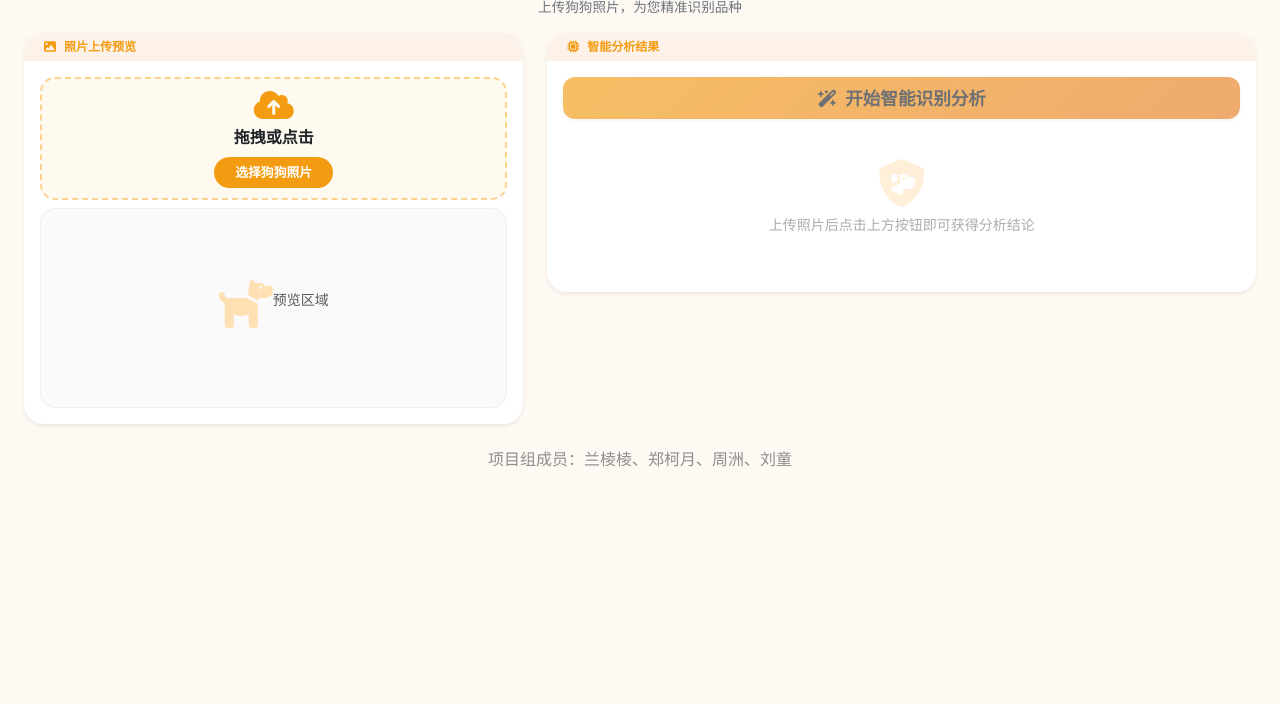
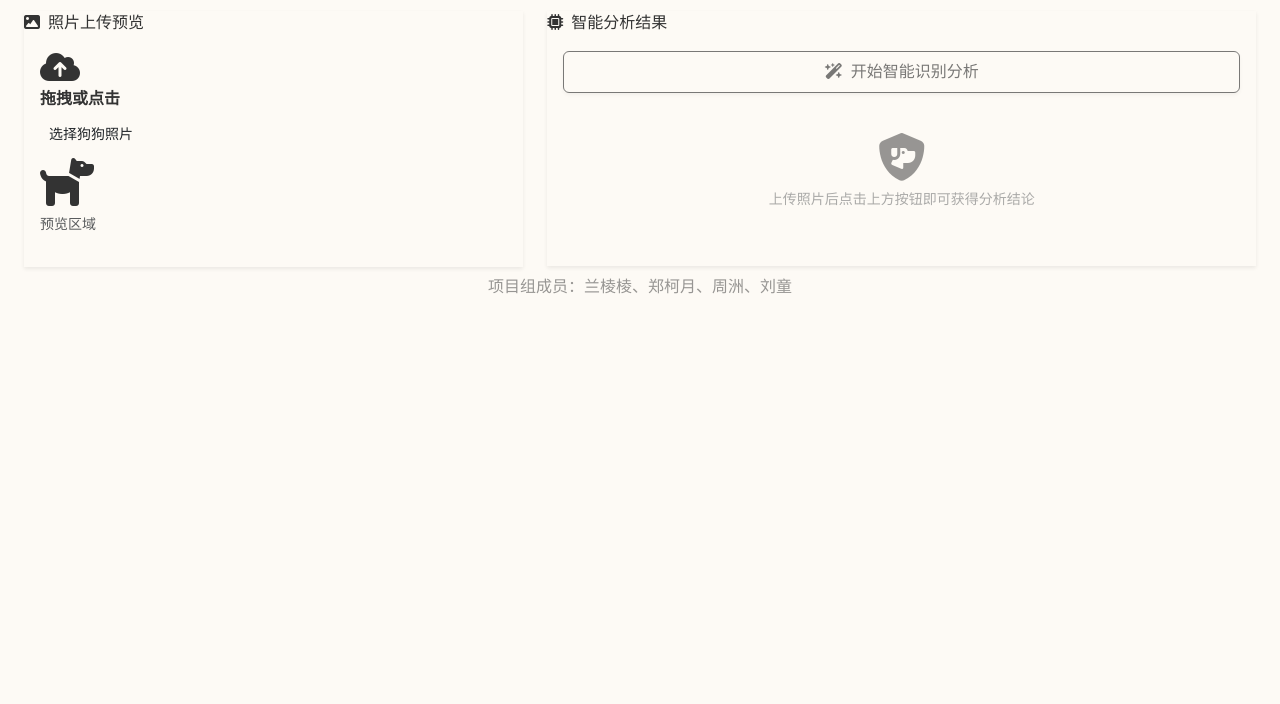
Before and after one commit to lanlingling0919-maker/dog-breed-identification, a plain HTML site: page templates/index.html in a window 1280 px wide. Shown: the part 96-800 px from the top of the page. Drawn offline with nearby package versions, Linux system fonts and the light colour scheme.

Commit message:
Refactor CSS styles and remove unused variables

```diff
--- a/static/css/style.css
+++ b/static/css/style.css
@@ -1,87 +1,29 @@
-:root {
-    --deep-orange: #f39c12;
-    --light-cream: #fff9f4;
-    --orange-gradient: linear-gradient(135deg, #f39c12, #e67e22);
-}
-
-/* 允许滑动，确保内容不被切断 */
-body, html {
-    height: auto !important;
-    min-height: 100%;
-    margin: 0;
-    overflow-y: auto !important;
-    background-color: var(--light-cream);
-    font-family: 'Quicksand', 'Noto Sans SC', sans-serif;
-}
-
-.app-dashboard { min-height: 100vh; display: flex; flex-direction: column; }
-
-/* 压缩顶栏 */
-.deep-orange-header { background: var(--deep-orange); height: 50px; color: white; flex-shrink: 0; }
-.header-logo { font-size: 1.1rem; font-weight: 700; }
-
-.main-stage { flex: 1; }
-
-/* 压缩标题区 */
-.main-headline { font-size: 1.8rem; font-weight: 700; color: #2c3e50; }
-.subtitle { font-size: 0.85rem; }
-
-.warm-card { background: white; border-radius: 20px; border: none; overflow: hidden; margin-bottom: 15px; }
-.card-label { background: #fdf2e9; color: var(--deep-orange); padding: 5px 20px; font-size: 0.75rem; font-weight: 700; }
-
-/* 核心：大大缩小上传框的高度，腾出空间给下方的狗狗图片 */
-.upload-box-warm {
-    border: 2px dashed #fbd38d;
-    background-color: #fffaf0;
-    border-radius: 15px;
-    text-align: center;
-    padding: 10px !important; /* 极小内边距 */
-}
-.text-orange { color: var(--deep-orange); }
-.text-orange-light { color: #ffe0b2; }
-
-.btn-orange-pill {
-    background-color: var(--deep-orange);
-    color: white;
-    border-radius: 50px;
-    font-weight: 700;
-    padding: 5px 20px;
-    font-size: 0.8rem;
-}
-
-.btn-predict-deep {
-    background: var(--orange-gradient);
-    color: white;
-    border: none;
-    border-radius: 12px;
-    font-weight: 700;
-    font-size: 1.1rem;
-}
-
-/* 预览图高度自适应，并确保能完整显示 */
-.preview-stage, .placeholder-stage {
-    background: #fafafa;
-    border-radius: 15px;
-    display: flex;
-    align-items: center;
-    justify-content: center;
-    overflow: hidden;
-    min-height: 200px;
-    max-height: 350px;
-    border: 1px solid #eee;
-}
-.img-fluid {
-    max-height: 330px; /* 限制图片高度，防止撑开页面 */
-    width: auto;
-    object-fit: contain;
-    padding: 5px;
-}
-
-.result-dashboard { background: #fff; border: 1px solid #fef1e6; border-radius: 20px; padding: 20px; }
-.bg-orange-soft { background: #fef1e6; }
-.bg-orange-gradient { background: var(--orange-gradient); }
-
-@keyframes popIn { from { opacity: 0; transform: scale(0.95); } to { opacity: 1; transform: scale(1); } }
-.animate-pop { animation: popIn 0.5s ease; }
-.animate-fade { animation: fadeIn 0.8s ease; }
-@keyframes fadeIn { from { opacity: 0; } to { opacity: 1; } }
+* { margin:0; padding:0; box-sizing:border-box; }
+body { background:#fdfaf5; font-family: "Microsoft YaHei", sans-serif; color:#333; }
+.top-nav { background:#e69138; color:white; padding:15px 60px; box-shadow: 0 2px 15px rgba(0,0,0,0.1); }
+.nav-content { max-width: 1400px; margin:auto; display:flex; justify-content:space-between; align-items:center; }
+.logo { font-size: 1.6rem; font-weight: 800; }
+.menu span { margin-right:30px; cursor:pointer; font-weight:bold; }
+#auth-btn { background:white; color:#e69138; border:none; padding:10px 25px; border-radius:25px; font-weight:bold; cursor:pointer; }
+.container { max-width: 1400px; margin:auto; padding:40px 20px; }
+.page-title { text-align:center; margin-bottom:50px; }
+.grid-layout { display: flex; gap: 40px; }
+.card { background: white; border-radius: 30px; padding: 40px; flex: 1; box-shadow: 0 15px 50px rgba(230,145,56,0.1); min-height: 600px; margin-bottom: 20px;}
+.card-header { color:#e69138; font-weight:bold; margin-bottom:25px; font-size: 1.2rem; }
+.drop-zone { border: 2px dashed #f1c40f; border-radius: 20px; padding: 40px; background: #fafafa; cursor: pointer; text-align: center; height: 400px; display:flex; flex-direction:column; justify-content:center; }
+#img-preview { max-width: 100%; max-height: 100%; border-radius: 12px; }
+.btn-primary { background:#e69138; color:white; border:none; width:100%; padding:20px; border-radius:15px; font-weight:bold; font-size:1.2rem; cursor:pointer; margin-bottom:30px; }
+.res-summary { display:flex; justify-content: space-around; background: #fff9f0; padding: 25px; border-radius: 20px; margin-bottom: 25px; }
+.val-big { font-size: 2rem; font-weight:900; color:#2c3e50; }
+.val-sub { color:#999; font-style:italic; }
+.wiki-box { background:#fcfcfc; padding:20px; border-radius:15px; border-left:8px solid #e69138; text-align:left; flex:1; }
+.admin-grid { display:grid; grid-template-columns: 1fr 1fr; gap:30px; }
+.full-width { grid-column: span 2; }
+.stats-row { display:flex; justify-content:space-around; padding:20px; }
+.stat-item b { font-size: 2.5rem; color:#e69138; }
+.history-grid { display:grid; grid-template-columns: repeat(auto-fill, minmax(280px, 1fr)); gap:25px; }
+.modal-overlay { position:fixed; top:0; left:0; width:100%; height:100%; background:rgba(0,0,0,0.7); display:none; justify-content:center; align-items:center; z-index:9999; }
+.modal-card { background:white; padding:50px; border-radius:30px; width:400px; text-align:center; }
+.ipt { width:100%; padding:15px; margin-bottom:15px; border:1px solid #ddd; border-radius:10px; }
+table { width:100%; border-collapse:collapse; margin-top:15px; }
+th, td { padding:12px; border-bottom:1px solid #eee; text-align:left; }
```
